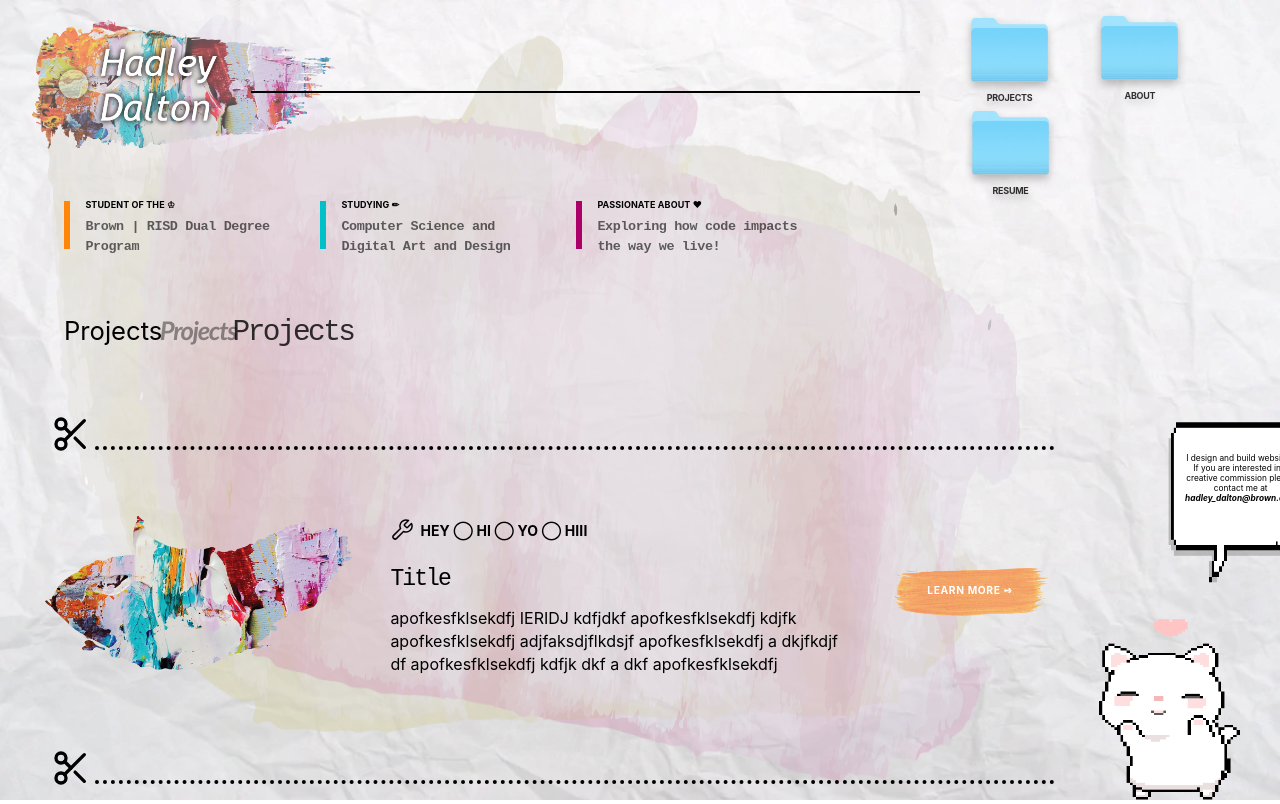
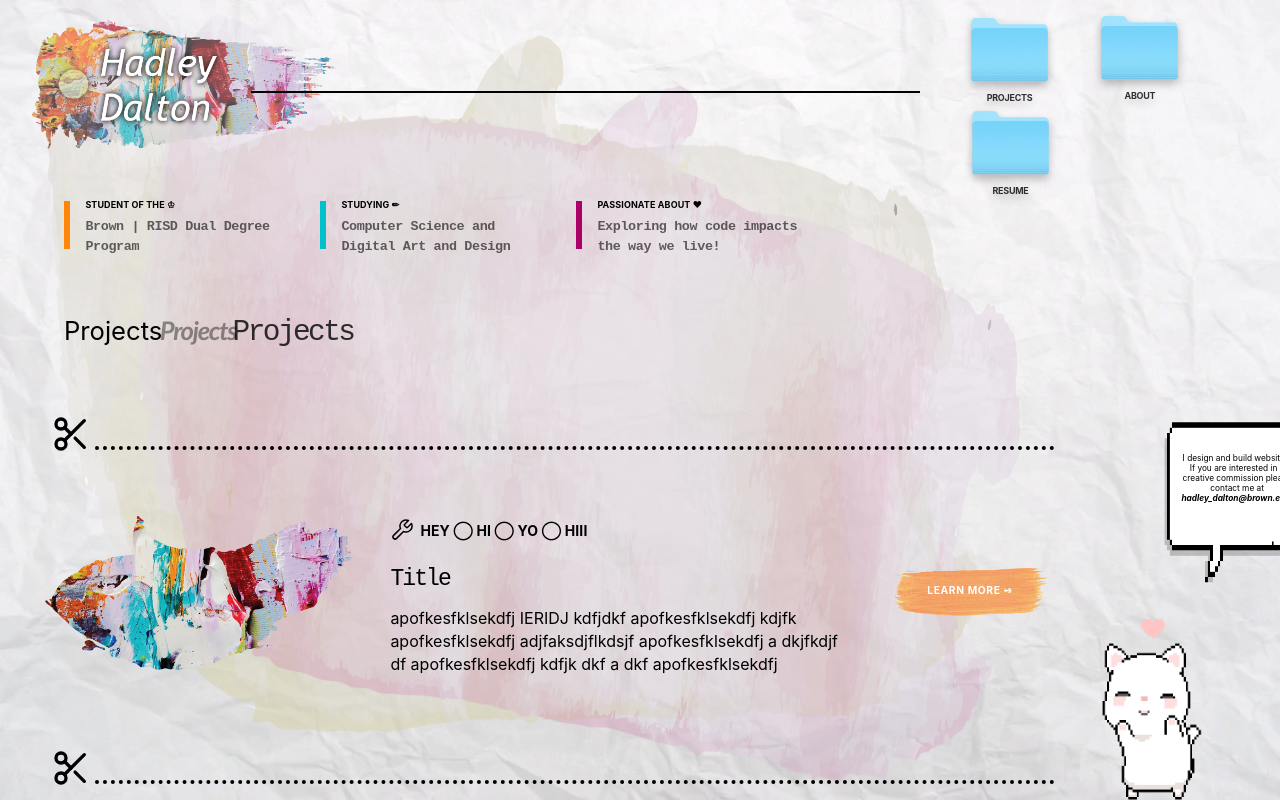
Before and after one commit to hadleydalt/avant-garde-site, a React (Create React App) app: page / in a window 1280 px wide. Built offline with nearby package versions, Linux system fonts and the light colour scheme.

Commit message:
refactor: extra stuff

```diff
--- a/src/App.css
+++ b/src/App.css
@@ -321,13 +321,13 @@
 
 @keyframes cat-animation {
   from {margin-left: 100vw;}
-  to {margin-left: 78vw;}
+  to {margin-left: 80vw;}
 }
 
 .cat-gif {
   position: absolute;
   margin-top: 15vh;
-  margin-left: 78vw;
+  margin-left: 80vw;
   display: flex;
   flex-direction: column;
   animation-name: cat-animation;
@@ -337,19 +337,20 @@
 
 .cat-gif-cat {
   height: 27vh;
+  width: 15vw;
 }
 
 .cat-gif-bubble {
   height: 22vh;
   width: 11.5vw;
-  margin-left: 10vw;
+  margin-left: 8vw;
 }
 
 .cat-gif t {
   font-size: 0.65vw;
   width: 8.7vw;
   margin-top: -44.5vh;
-  margin-left: 11.5vw;
+  margin-left: 9.5vw;
   text-align: center;
 }
 
```
